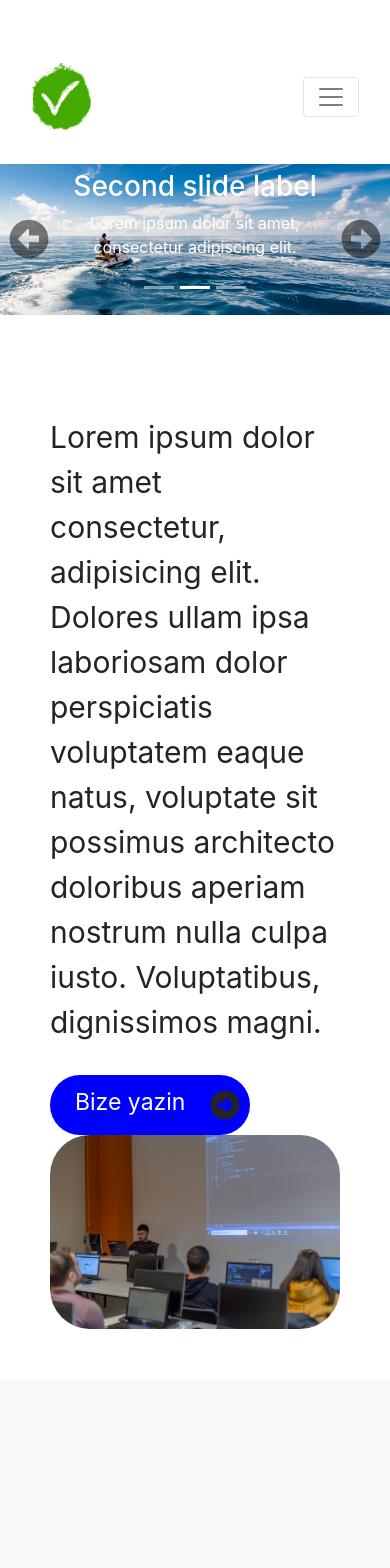
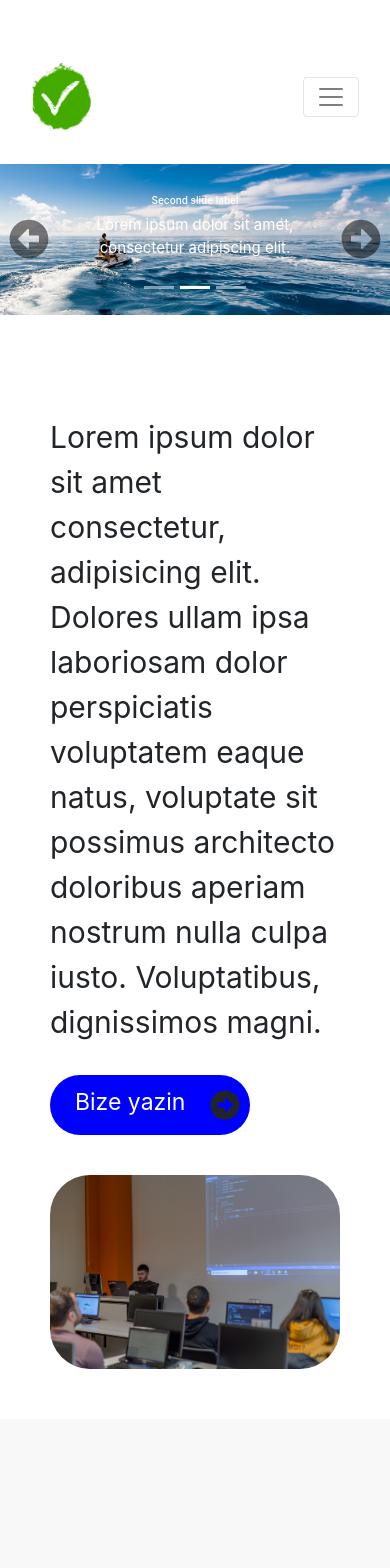
Before and after one commit to Cavid53/Troniq_app, a React (Create React App) app: page / in a window 390 px wide. Shown: the top 1568 px of the page. Built offline with nearby package versions, Linux system fonts and the light colour scheme.

Commit message:
Add responsive design

```diff
--- a/src/assets/styles/footer.css
+++ b/src/assets/styles/footer.css
@@ -1,7 +1,6 @@
 .footer-area {
   background-color: #443f3e;
   width: 100%;
-  height: 500px;
 }
 
 .footer-area .icon-footer {
@@ -64,15 +63,14 @@
   margin-top: 20px;
 }
 
-.socials{
+.socials {
   margin-top: 50px;
-    margin-right:100px;
+  margin-right: 100px;
 }
-.socials ul{
-
+.socials ul {
   text-decoration: none;
 }
-.socials ul li{
+.socials ul li {
   display: inline-block;
   margin-left: 90px;
   color: white;
@@ -80,3 +78,9 @@
   opacity: 0.5;
   cursor: pointer;
 }
+
+@media screen and (min-width: 300px) and (max-width: 900px) {
+  .socials ul li {
+    margin-left: 60px;
+  }
+}
--- a/src/assets/styles/navbar.css
+++ b/src/assets/styles/navbar.css
@@ -18,3 +18,9 @@
 .nav-item {
   font-size: 20px;
 }
+
+@media screen and (min-width: 300px) and (max-width: 900px) {
+  .icon-navbar {
+    margin-left: -199px;
+  }
+}
--- a/src/assets/styles/slider.css
+++ b/src/assets/styles/slider.css
@@ -2,7 +2,6 @@
   position: absolute;
   font-size: 40px;
   color: black;
-
 }
 
 .prevIcon {
@@ -10,3 +9,12 @@
   font-size: 40px;
   color: black;
 }
+
+@media screen and (min-width: 300px) and (max-width: 700px) {
+  .carousel-caption h3 {
+    font-size: 10px;
+  }
+  .carousel-caption p {
+    font-size: 15px;
+  }
+}
--- a/src/assets/styles/writeOur.css
+++ b/src/assets/styles/writeOur.css
@@ -39,7 +39,20 @@
   cursor: pointer;
   transition: all 1s;
 }
-.icon-text .font-icon:hover{
-    transition: all 1s;
-    color: white;
+.icon-text .font-icon:hover {
+  transition: all 1s;
+  color: white;
 }
+
+/* responsive */
+
+@media screen and (min-width: 300px) and (max-width: 700px) {
+  .img {
+    margin-top: 40px;
+  }
+
+  .datas-right {
+    padding-left: 35px;
+    margin-top: 40px;
+  }
+}
--- a/src/components/home/Slider.js
+++ b/src/components/home/Slider.js
@@ -24,7 +24,7 @@ const Slider = () => {
     <Carousel nextIcon={nextIconSlider} prevIcon={prevIconSlider}>
       <Carousel.Item>
         <img className="d-block w-100" src={image} alt="First slide" />
-        <Carousel.Caption>
+        <Carousel.Caption className="carousel-caption">
           <h3>First slide label</h3>
           <p>Nulla vitae elit libero, a pharetra augue mollis interdum.</p>
         </Carousel.Caption>
@@ -32,7 +32,7 @@ const Slider = () => {
       <Carousel.Item>
         <img className="d-block w-100" src={image} alt="Third slide" />
 
-        <Carousel.Caption>
+        <Carousel.Caption className="carousel-caption">
           <h3>Second slide label</h3>
           <p>Lorem ipsum dolor sit amet, consectetur adipiscing elit.</p>
         </Carousel.Caption>
@@ -40,7 +40,7 @@ const Slider = () => {
       <Carousel.Item>
         <img className="d-block w-100" src={image} alt="Third slide" />
 
-        <Carousel.Caption>
+        <Carousel.Caption className="carousel-caption">
           <h3>Third slide label</h3>
           <p>
             Praesent commodo cursus magna, vel scelerisque nisl consectetur.
```
Also changed, not shown: 1 other file (tests, documents, lock files or other folders). Lines whose indentation alone changed are shown as unchanged.
